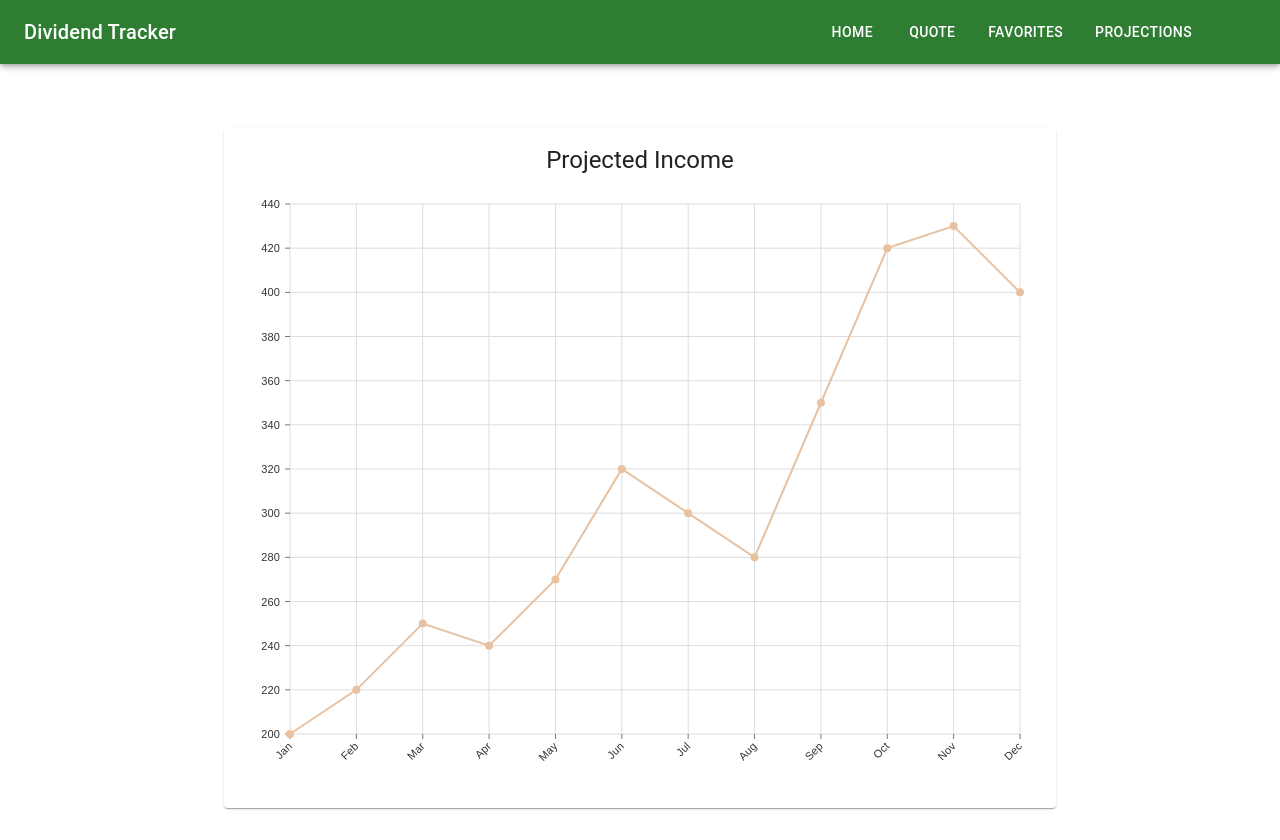
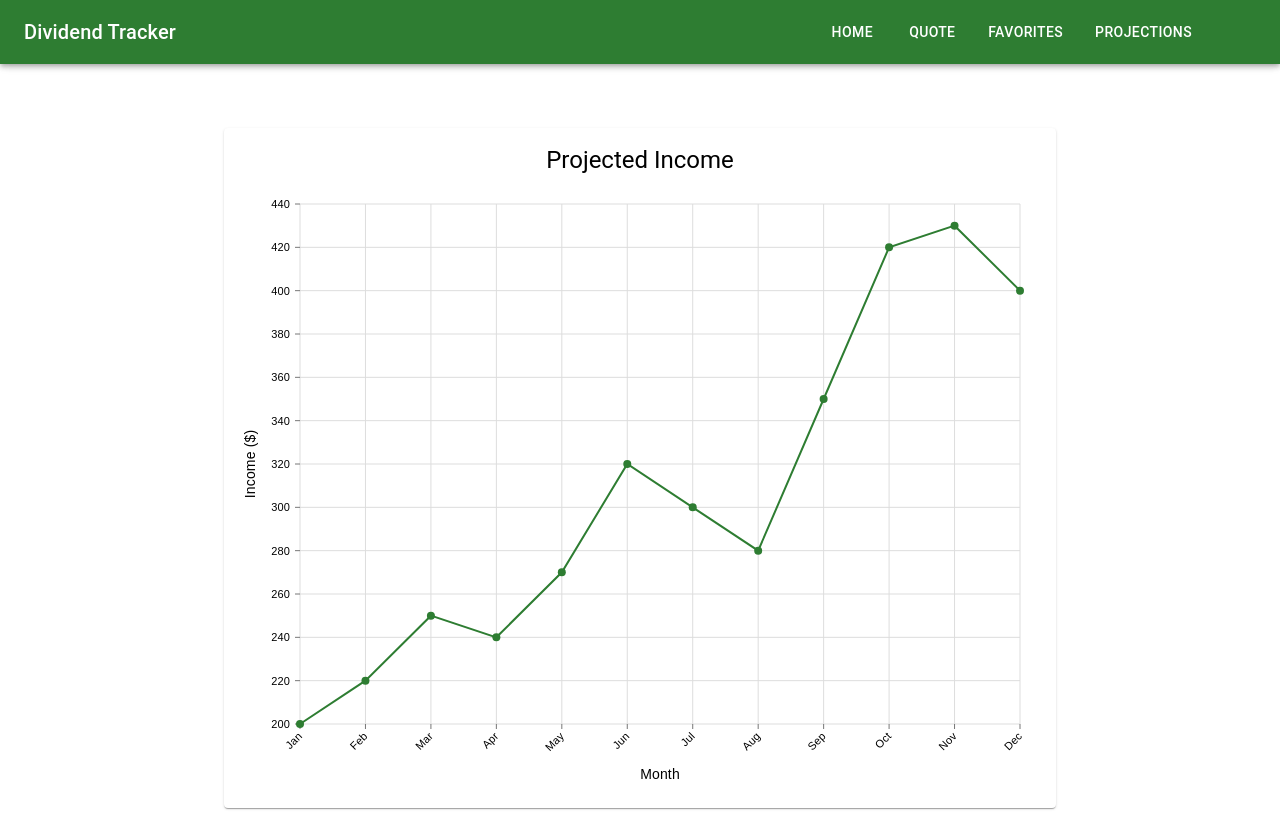
Before and after one commit to zach-the-blurrr/dividend-tracker, a React (Vite) app: page /#/projections in a window 1280 px wide. Built offline with nearby package versions, Linux system fonts and the light colour scheme; no server answers; some icons are missing.

Commit message:
clean up the styling for the chart so that it's more consistent with the app and follows light and dark mode theming

```diff
--- a/src/App.tsx
+++ b/src/App.tsx
@@ -23,6 +23,9 @@ function App() {
       },
       secondary: {
         main: "#0288D1",
+      },
+      text: {
+        primary: themeMode === "dark" ? "#FFFFFF" : "#000000",
       },
     },
     components: {
--- a/src/components/ProjectionLineChart.tsx
+++ /dev/null
@@ -1,45 +0,0 @@
-import { Box } from "@mui/system";
-import { ResponsiveLine } from "@nivo/line";
-
-const sampleData = [
-  {
-    id: "Projected Income",
-    data: [
-      { x: "Jan", y: 200 },
-      { x: "Feb", y: 220 },
-      { x: "Mar", y: 250 },
-      { x: "Apr", y: 240 },
-      { x: "May", y: 270 },
-      { x: "Jun", y: 320 },
-      { x: "Jul", y: 300 },
-      { x: "Aug", y: 280 },
-      { x: "Sep", y: 350 },
-      { x: "Oct", y: 420 },
-      { x: "Nov", y: 430 },
-      { x: "Dec", y: 400 },
-    ],
-  },
-];
-
-const ProjectionPage = () => {
-  return (
-    <Box sx={{ height: 600, width: 800 }}>
-      <ResponsiveLine
-        data={sampleData}
-        margin={{ top: 20, right: 20, bottom: 50, left: 50 }}
-        xScale={{ type: "point" }}
-        yScale={{ type: "linear", min: "auto", max: "auto" }}
-        axisBottom={{
-          tickRotation: -45,
-        }}
-        colors={{ scheme: "nivo" }}
-        pointSize={8}
-        pointBorderWidth={2}
-        pointBorderColor={{ from: "serieColor" }}
-        useMesh={true}
-      />
-    </Box>
-  );
-};
-
-export default ProjectionPage;
--- /dev/null
+++ b/src/components/projections/ChartContainer.tsx
@@ -0,0 +1,40 @@
+import type { ReactNode } from "react";
+import { Card, CardContent, Container, Typography } from "@mui/material";
+import { themeModeAtom } from "../../atoms/themeModeAtom";
+import { useTheme } from "@mui/material/styles";
+import { useRecoilValue } from "recoil";
+
+interface ChartContinerProps {
+  title: string;
+  children: ReactNode;
+}
+
+const chartContainer = ({ title, children }: ChartContinerProps) => {
+  const themeMode = useRecoilValue(themeModeAtom);
+  const theme = useTheme();
+  const textColor =
+    themeMode === "dark"
+      ? theme.palette.text.secondary
+      : theme.palette.text.primary;
+
+  return (
+    <Container maxWidth="lg" sx={{ mt: 4 }}>
+      <Card>
+        <CardContent>
+          <Typography
+            variant="h5"
+            gutterBottom
+            sx={{
+              color: textColor,
+            }}
+          >
+            {title}
+          </Typography>
+          {children}
+        </CardContent>
+      </Card>
+    </Container>
+  );
+};
+
+export default chartContainer;
--- /dev/null
+++ b/src/components/projections/ProjectionLineChart.tsx
@@ -0,0 +1,72 @@
+import { Box } from "@mui/system";
+import { ResponsiveLine } from "@nivo/line";
+import { useTheme } from "@mui/material/styles";
+
+const ProjectionPage = () => {
+  const theme = useTheme();
+
+  //TODO: replace this with real data we pass into the component
+  const sampleData = [
+    {
+      id: "Projected Income",
+      data: [
+        { x: "Jan", y: 200 },
+        { x: "Feb", y: 220 },
+        { x: "Mar", y: 250 },
+        { x: "Apr", y: 240 },
+        { x: "May", y: 270 },
+        { x: "Jun", y: 320 },
+        { x: "Jul", y: 300 },
+        { x: "Aug", y: 280 },
+        { x: "Sep", y: 350 },
+        { x: "Oct", y: 420 },
+        { x: "Nov", y: 430 },
+        { x: "Dec", y: 400 },
+      ],
+    },
+  ];
+
+  return (
+    <Box sx={{ height: 600, width: 800 }}>
+      <ResponsiveLine
+        data={sampleData}
+        margin={{ top: 20, right: 20, bottom: 60, left: 60 }}
+        xScale={{ type: "point" }}
+        yScale={{ type: "linear", min: "auto", max: "auto" }}
+        axisBottom={{
+          tickRotation: -45,
+          legend: "Month",
+          legendOffset: 50,
+          legendPosition: "middle",
+        }}
+        axisLeft={{
+          legend: "Income ($)",
+          legendOffset: -50,
+          legendPosition: "middle",
+        }}
+        theme={{
+          axis: {
+            legend: {
+              text: {
+                fill: theme.palette.text.primary,
+                fontSize: 14,
+              },
+            },
+            ticks: {
+              text: {
+                fill: theme.palette.text.primary,
+              },
+            },
+          },
+        }}
+        colors={[theme.palette.primary.main]}
+        pointSize={8}
+        pointBorderWidth={2}
+        pointBorderColor={{ from: "serieColor" }}
+        useMesh={true}
+      />
+    </Box>
+  );
+};
+
+export default ProjectionPage;
--- a/src/pages/ProjectionPage.tsx
+++ b/src/pages/ProjectionPage.tsx
@@ -1,17 +1,10 @@
-import { Card, CardContent, Container, Typography } from "@mui/material";
-import ProjectionLineChart from "../components/ProjectionLineChart";
+import ProjectionLineChart from "../components/projections/ProjectionLineChart";
+import ChartContainer from "../components/projections/ChartContainer";
 
 export default function ProjectionPage() {
   return (
-    <Container maxWidth="lg" sx={{ mt: 4 }}>
-      <Card>
-        <CardContent>
-          <Typography variant="h5" gutterBottom>
-            Projected Income
-          </Typography>
-          <ProjectionLineChart />
-        </CardContent>
-      </Card>
-    </Container>
+    <ChartContainer title="Projected Income">
+      <ProjectionLineChart />
+    </ChartContainer>
   );
 }
```
